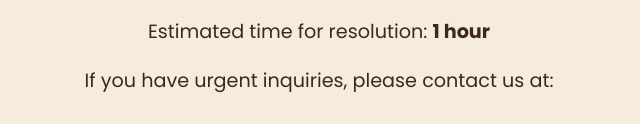
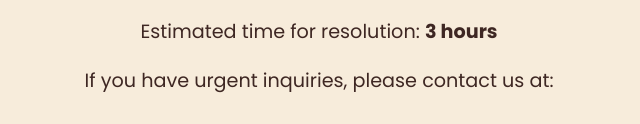
Before and after one commit to Kenjin32icon/dogtales, a plain HTML site: page index.html in a window 1280 px wide. Shown: the part 828-952 px from the top of the page, 321-961 px from the left. Drawn offline with Linux system fonts and the light colour scheme.

Commit message:
Update index.html

```diff
--- a/index.html
+++ b/index.html
@@ -100,7 +100,7 @@
     <main>
         <h1>We're Currently Under Construction</h1>
         <p>We sincerely apologize for the inconvenience. Our team is diligently working to resolve the issues and improve your experience.</p>
-        <p>Estimated time for resolution: <strong>1 hour</strong></p>
+        <p>Estimated time for resolution: <strong>3 hours</strong></p>
         <p>If you have urgent inquiries, please contact us at:</p>
         <div class="contact-info">
             <p>📧 <a href="mailto:dogtaleskennels@gmail.com">dogtaleskennels@gmail.com</a></p>
```
